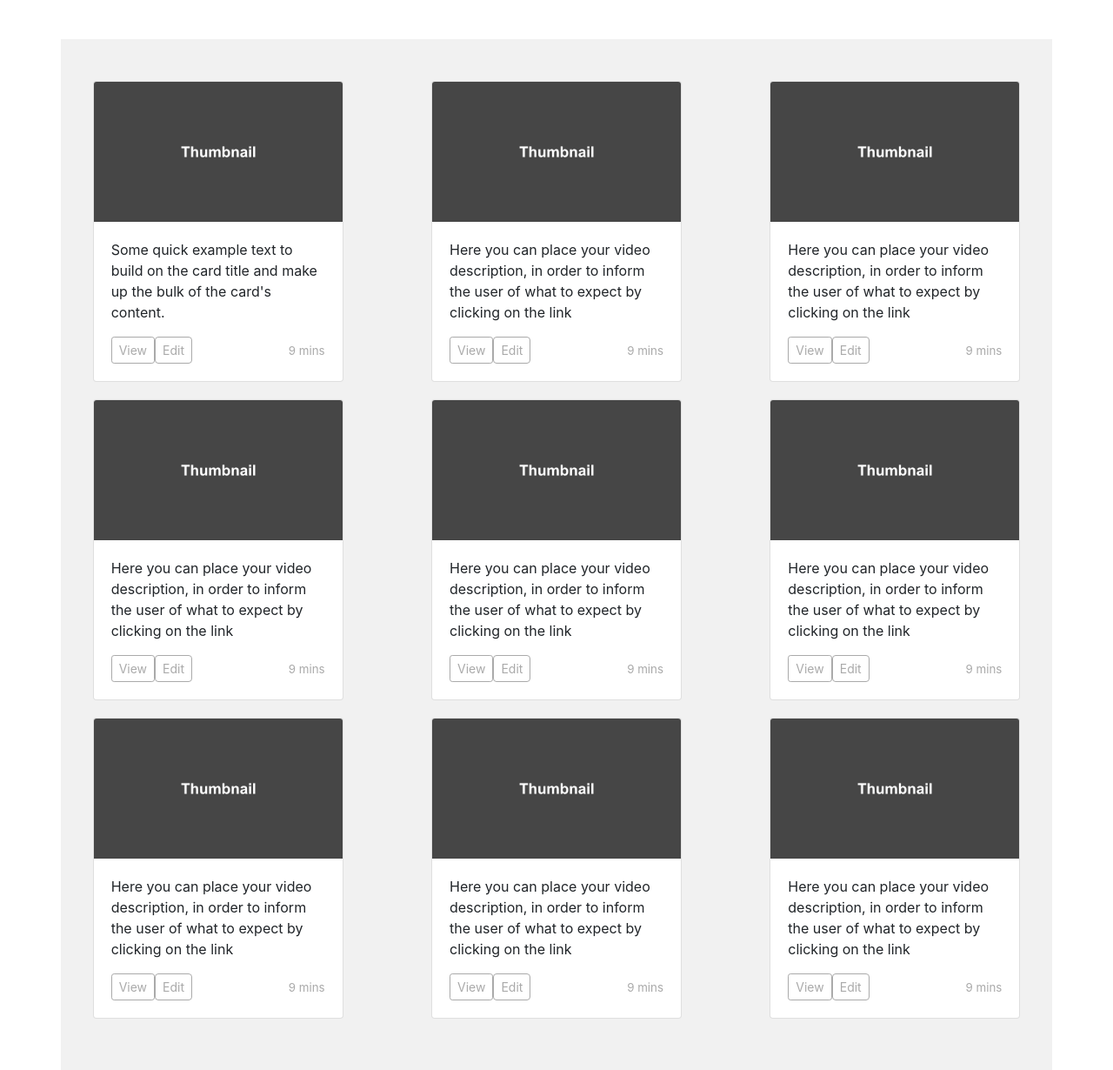
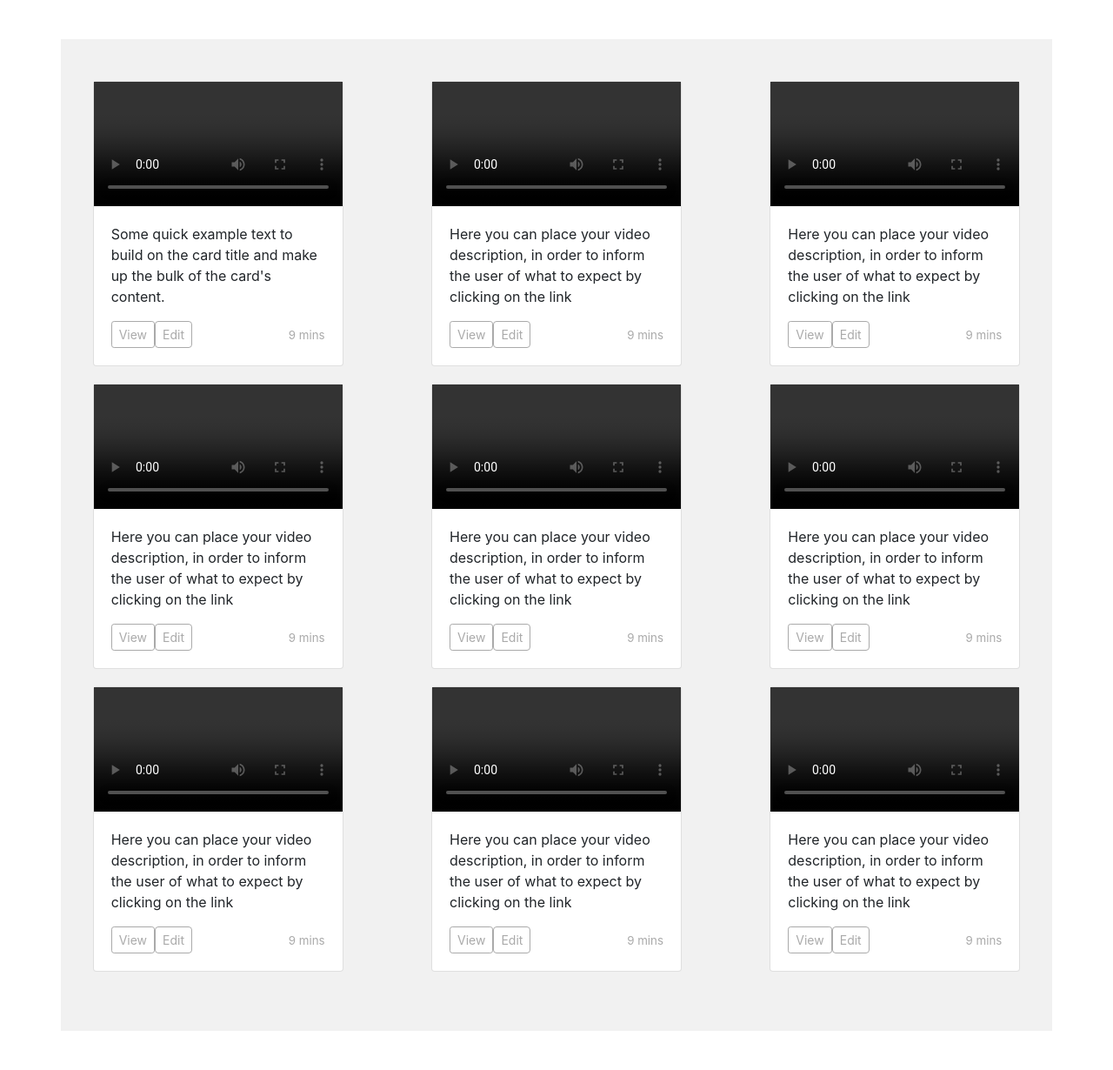
Before and after one commit to martipurull/M2_D8, a plain HTML site: page index.html in a window 1280 px wide. Shown: the part 963-2193 px from the top of the page at 87% size. Drawn offline with nearby package versions, Linux system fonts and the light colour scheme.

Commit message:
added vids instead of imgs

```diff
--- a/index.html
+++ b/index.html
@@ -140,7 +140,8 @@
     <div class="container vid-container mt-5 py-5">
         <div class="row vid-row">
             <div class="card" style="width: 18rem;">
-                <img src="thumbnail-mockup.png" class="card-img-top" alt="...">
+                <video controls width="inherit"></video>
+                <!-- <img src="thumbnail-mockup.png" class="card-img-top" alt="..."> -->
                 <div class="card-body">
                     <p class="card-text">Some quick example text to build on the card title and make up the bulk of the
                         card's
@@ -153,7 +154,8 @@
                 </div>
             </div>
             <div class="card" style="width: 18rem;">
-                <img src="thumbnail-mockup.png" class="card-img-top" alt="...">
+                <video controls width="inherit"></video>
+                <!-- <img src="thumbnail-mockup.png" class="card-img-top" alt="..."> -->
                 <div class="card-body">
                     <p class="card-text">Here you can place your video description, in order to inform the user of what
                         to expect by clicking on the link</p>
@@ -165,7 +167,8 @@
                 </div>
             </div>
             <div class="card" style="width: 18rem;">
-                <img src="thumbnail-mockup.png" class="card-img-top" alt="...">
+                <video controls width="inherit"></video>
+                <!-- <img src="thumbnail-mockup.png" class="card-img-top" alt="..."> -->
                 <div class="card-body">
                     <p class="card-text">Here you can place your video description, in order to inform the user of what
                         to expect by clicking on the link</p>
@@ -179,7 +182,8 @@
         </div>
         <div class="row vid-row">
             <div class="card" style="width: 18rem;">
-                <img src="thumbnail-mockup.png" class="card-img-top" alt="...">
+                <video controls width="inherit"></video>
+                <!-- <img src="thumbnail-mockup.png" class="card-img-top" alt="..."> -->
                 <div class="card-body">
                     <p class="card-text">Here you can place your video description, in order to inform the user of what
                         to expect by clicking on the link</p>
@@ -191,7 +195,8 @@
                 </div>
             </div>
             <div class="card" style="width: 18rem;">
-                <img src="thumbnail-mockup.png" class="card-img-top" alt="...">
+                <video controls width="inherit"></video>
+                <!-- <img src="thumbnail-mockup.png" class="card-img-top" alt="..."> -->
                 <div class="card-body">
                     <p class="card-text">Here you can place your video description, in order to inform the user of what
                         to expect by clicking on the link</p>
@@ -203,7 +208,8 @@
                 </div>
             </div>
             <div class="card" style="width: 18rem;">
-                <img src="thumbnail-mockup.png" class="card-img-top" alt="...">
+                <video controls width="inherit"></video>
+                <!-- <img src="thumbnail-mockup.png" class="card-img-top" alt="..."> -->
                 <div class="card-body">
                     <p class="card-text">Here you can place your video description, in order to inform the user of what
                         to expect by clicking on the link</p>
@@ -217,7 +223,8 @@
         </div>
         <div class="row vid-row">
             <div class="card" style="width: 18rem;">
-                <img src="thumbnail-mockup.png" class="card-img-top" alt="...">
+                <video controls width="inherit"></video>
+                <!-- <img src="thumbnail-mockup.png" class="card-img-top" alt="..."> -->
                 <div class="card-body">
                     <p class="card-text">Here you can place your video description, in order to inform the user of what
                         to expect by clicking on the link</p>
@@ -229,7 +236,8 @@
                 </div>
             </div>
             <div class="card" style="width: 18rem;">
-                <img src="thumbnail-mockup.png" class="card-img-top" alt="...">
+                <video controls width="inherit"></video>
+                <!-- <img src="thumbnail-mockup.png" class="card-img-top" alt="..."> -->
                 <div class="card-body">
                     <p class="card-text">Here you can place your video description, in order to inform the user of what
                         to expect by clicking on the link</p>
@@ -241,7 +249,8 @@
                 </div>
             </div>
             <div class="card" style="width: 18rem;">
-                <img src="thumbnail-mockup.png" class="card-img-top" alt="...">
+                <video controls width="inherit"></video>
+                <!-- <img src="thumbnail-mockup.png" class="card-img-top" alt="..."> -->
                 <div class="card-body">
                     <p class="card-text">Here you can place your video description, in order to inform the user of what
                         to expect by clicking on the link</p>
--- a/styles.css
+++ b/styles.css
@@ -9,7 +9,7 @@
 
         #exercise-1-table>.bg-success {
             border: 2px solid black;
-            border-radius: 20px 0px 0px 20px;
+            border-radius: 50px 0px 0px 50px;
             height: 400px;
             align-items: center;
             justify-content: center;
@@ -36,14 +36,14 @@
             border-top: 2px solid black;
             border-bottom: 2px solid black;
             border-right: 2px solid black;
-            border-radius: 0px 20px 20px 0px;
+            border-radius: 0px 50px 50px 0px;
             flex-grow: 1;
         }
 
         #exercise-1-table>div:nth-child(3) div.row:first-child {
             background: rgba(255, 211, 14, 0.3);
             flex-grow: 1;
-            border-radius: 0px 19px 0px 0px;
+            border-radius: 0px 49px 0px 0px;
         }
 
         #exercise-1-table>div:nth-child(3) div.row:nth-child(2) {
@@ -54,7 +54,7 @@
         #exercise-1-table>div:nth-child(3) div.row:last-child {
             background: rgba(255, 211, 14, 1);
             flex-grow: 1;
-            border-radius: 0px 0px 19px 0px;
+            border-radius: 0px 0px 49px 0px;
         }
 
         /* end of exercise 1 styles */
```
